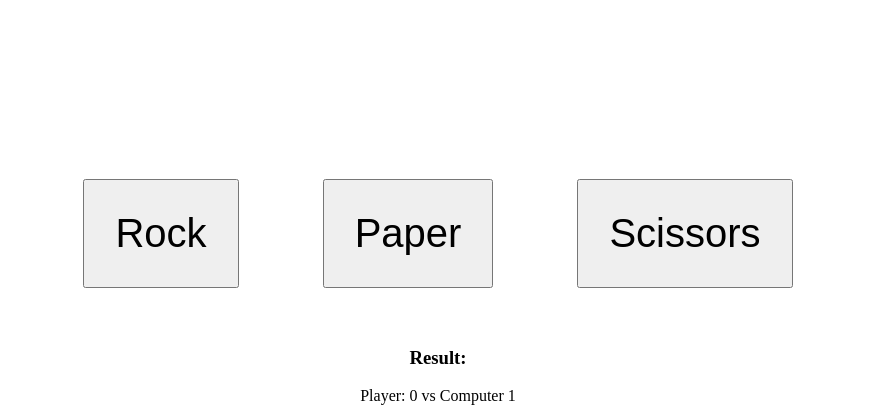
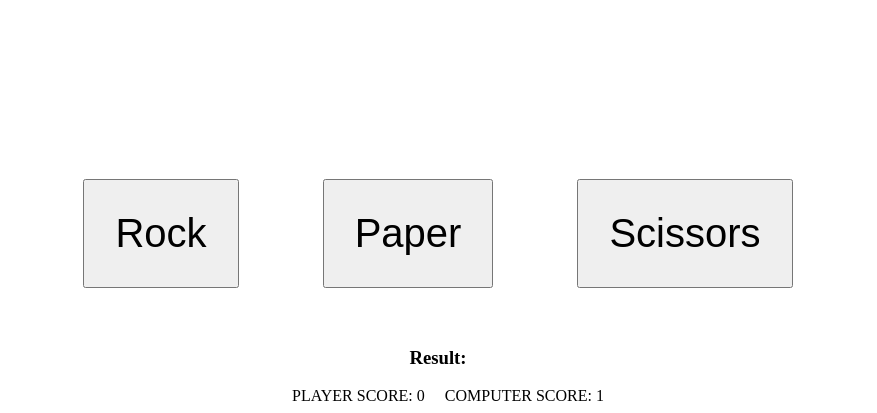
Before and after one commit to PoProstuBartek/Javascript-prework, a website: page index.html in a window 1280 px wide. Both pictures are taken after a click on the button "Rock". Shown: the part 483-896 px from the top of the page, without its empty margins (202-1079 px from the left). Drawn offline with Linux system fonts and the light colour scheme.

Commit message:
Add countScore function

```diff
--- a/index.html
+++ b/index.html
@@ -17,6 +17,7 @@
 		</div>
 		<div id="result">
 			<h3>Result:</h3>
+			<span class="player">PLAYER SCORE: 0</span><span class="computer">COMPUTER SCORE: 0</span>
 		</div>
 	</div>
 	<script src="js/script.js"></script>
--- a/js/script.js
+++ b/js/script.js
@@ -3,13 +3,6 @@ function printMessage(msg){
   div.innerHTML = msg;
   document.getElementById('messages').appendChild(div);
 }
-
-function printResult(msg){
-  const div = document.createElement('div');
-  div.innerHTML = msg;
-  document.getElementById('result').appendChild(div);
-}
-
 
 function clearMessages(){
   document.getElementById('messages').innerHTML = '';
@@ -23,6 +16,9 @@ buttonPaper.addEventListener('click', function(){ buttonClicked('paper'); });
 
 const buttonScissors = document.getElementById('button-scissors');
 buttonScissors.addEventListener('click', function(){ buttonClicked('scissors'); });
+
+let playerScore = 0;
+let computerScore = 0;
 
 function buttonClicked(argButtonName) {
   clearMessages();
@@ -40,10 +36,7 @@ function buttonClicked(argButtonName) {
       return 'scissors';
     }
   }
-
   // Wyświetlanie wyniku gry
-  let	playerScore =  0;
-  let computerScore = 0;
   function displayResult(argPlayerMove, argComputerMove) {
     console.log('wywołano funkcję displayResults z argumentami: ' + argPlayerMove + ', ' + argComputerMove);
     if (argPlayerMove == 'paper' && argComputerMove == 'rock') {
@@ -65,6 +58,12 @@ function buttonClicked(argButtonName) {
   }
 
   // TO DO: tablica wyników
+  const playerWins = document.querySelector('.player');
+  const computerWins = document.querySelector('.computer');
+  function countScore(){
+    playerWins.innerHTML ='PLAYER SCORE: ' + playerScore;
+    computerWins.innerHTML ='COMPUTER SCORE: ' + computerScore;
+  }
 
   console.log('wybór ruchu gracza to: ' + argButtonName);
 
@@ -74,5 +73,5 @@ function buttonClicked(argButtonName) {
   const computerMove = getMoveName(randomNumber);
   console.log('ruch komputera to: ' + computerMove);
   displayResult(argButtonName, computerMove);
-  printResult('Player: ' + playerScore + '  vs   Computer ' + computerScore);
+  countScore();
 }
--- a/sass/style.scss
+++ b/sass/style.scss
@@ -21,4 +21,11 @@
         padding: 30px;
         margin: 40px;
     }
+
+    #result {
+
+        span {
+            margin-left: 20px;
+        }
+    }
 }
```
Also changed, not shown: css/style.css, 1 other file.
